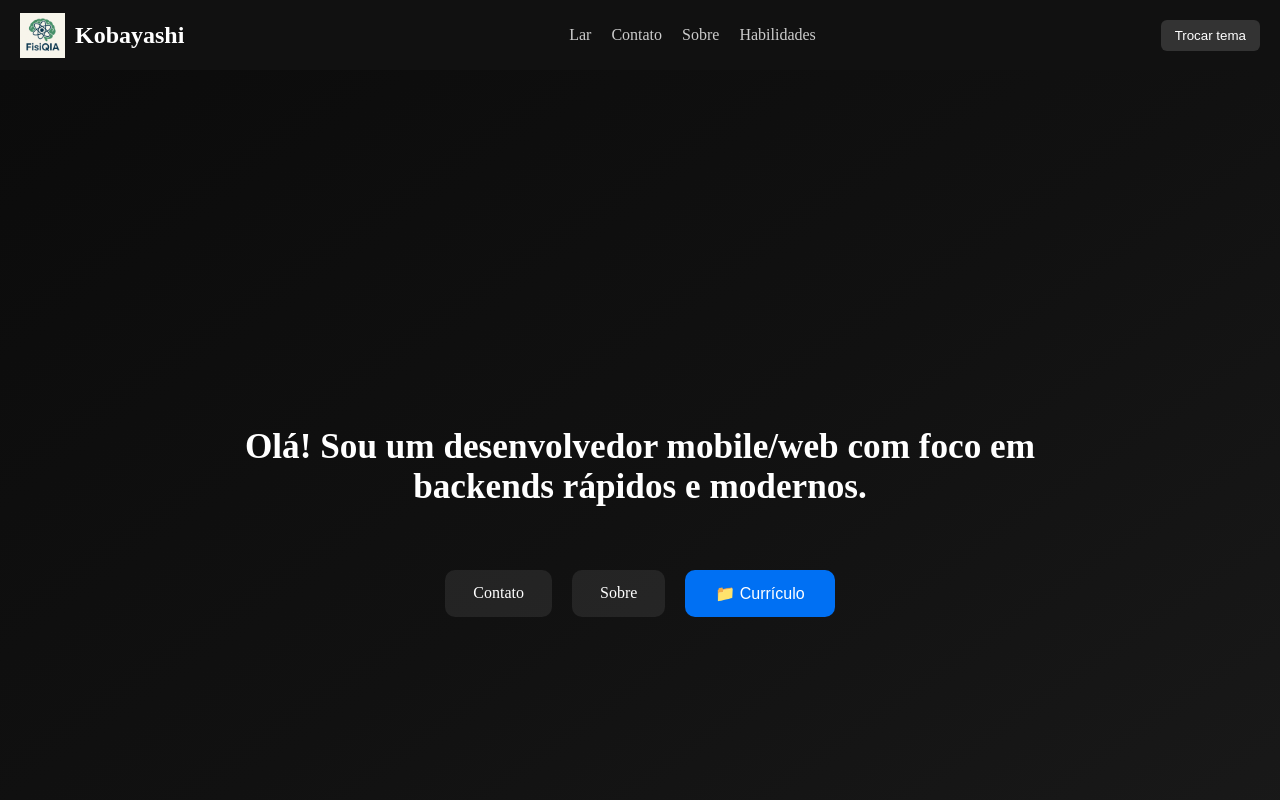
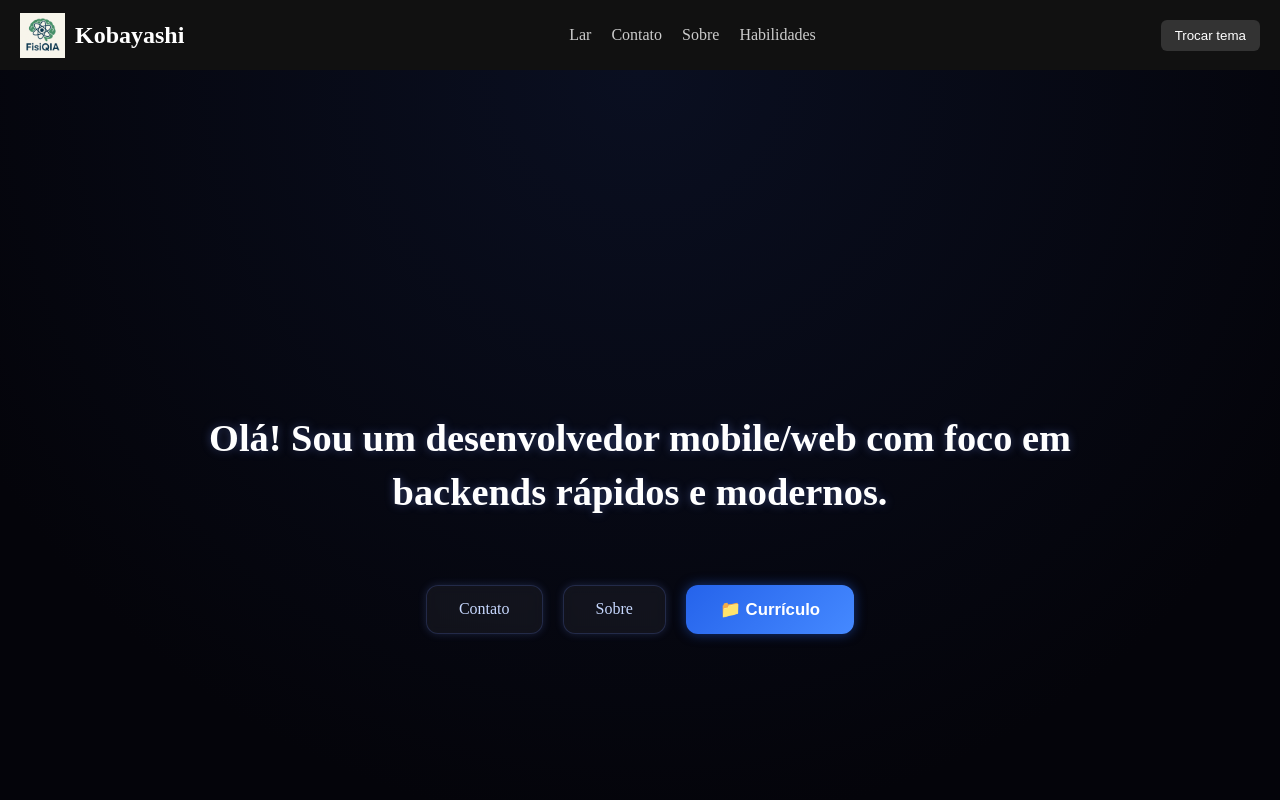
Before and after one commit to Kobayashi24730/Portifolio, a React (Vite) app in the folder frontend/: page /Lar in a window 1280 px wide. Shown: the top 800 px of the page. Built offline with nearby package versions, Linux system fonts and the light colour scheme.

Commit message:
Update Home.jsx

```diff
--- a/frontend/src/components/Home.jsx
+++ b/frontend/src/components/Home.jsx
@@ -114,95 +114,139 @@ export default function Home() {
 const styles = {
   div: (tema) => ({
     minHeight: "100vh",
-    background: tema === "escuro"
-      ? "linear-gradient(145deg, #0b0b0b, #111, #1a1a1a)"
-      : "linear-gradient(145deg, #f3f3f3, #e6e6e6)",
     padding: "40px",
-    color: tema === "escuro" ? "#ffffff" : "#000",
+    color: tema === "escuro" ? "#fff" : "#000",
     display: "flex",
     flexDirection: "column",
     justifyContent: "center",
     alignItems: "center",
     gap: "40px",
+
+    background:
+      tema === "escuro"
+        ? "radial-gradient(circle at top, #0a0f21 0%, #04040a 70%)"
+        : "linear-gradient(135deg, #e7e7e7, #ffffff)",
+
+    transition: "0.3s ease",
   }),
 
-  titulo: { maxWidth: "900px", textAlign: "center", fontSize: "2.2rem" },
+  titulo: {
+    maxWidth: "900px",
+    textAlign: "center",
+    fontSize: "2.4rem",
+    lineHeight: "1.4",
+    textShadow: "0 0 10px rgba(120,150,255,0.35)",
+    animation: "fadeIn 0.9s ease",
+  },
 
-  options: { display: "flex", gap: "20px", flexWrap: "wrap", justifyContent: "center" },
+  options: {
+    display: "flex",
+    gap: "20px",
+    flexWrap: "wrap",
+    justifyContent: "center",
+  },
 
   botao: {
-    padding: "14px 28px",
-    borderRadius: "10px",
+    padding: "14px 32px",
+    borderRadius: "12px",
     textDecoration: "none",
-    background: "rgba(255,255,255,0.08)",
-    color: "#fff",
-    transition: "0.3s ease",
+    background: "rgba(255,255,255,0.05)",
+    backdropFilter: "blur(6px)",
+    color: "#c7d8ff",
+    border: "1px solid rgba(110,140,255,0.2)",
+    transition: "0.25s ease",
+    boxShadow: "0 0 8px rgba(120,150,255,0.2)",
   },
 
-  hovered: { transform: "translateY(-4px)", background: "rgba(255,255,255,0.25)" },
+  hovered: {
+    transform: "translateY(-4px)",
+    background: "rgba(255,255,255,0.18)",
+    boxShadow: "0 0 25px rgba(90,120,255,0.35)",
+  },
 
   btnCurriculo: {
-    padding: "14px 30px",
-    borderRadius: "10px",
-    background: "#0070f3",
+    padding: "14px 34px",
+    borderRadius: "12px",
+    background: "linear-gradient(135deg, #2563eb, #4589ff)",
     color: "#fff",
     border: "none",
-    fontSize: "1rem",
-    transition: "0.3s",
+    fontSize: "1.05rem",
+    fontWeight: "600",
+    transition: "0.25s ease",
+    boxShadow: "0 0 12px rgba(37, 99, 235, 0.5)",
   },
 
-  hoveredCurriculo: { transform: "scale(1.05)", background: "#3294ff" },
+  hoveredCurriculo: {
+    transform: "scale(1.07)",
+    boxShadow: "0 0 28px rgba(37, 99, 235, 0.8)",
+  },
 
   curriculoBox: {
     width: "90%",
-    maxWidth: "900px",
-    background: "rgba(255,255,255,0.1)",
-    borderRadius: "10px",
-    border: "1px solid rgba(255,255,255,0.15)",
+    maxWidth: "950px",
+    borderRadius: "14px",
+    background: "rgba(255,255,255,0.06)",
+    backdropFilter: "blur(12px)",
+    border: "1px solid rgba(120,150,255,0.25)",
+
+    boxShadow: "0 0 25px rgba(120,150,255,0.25)",
     overflow: "hidden",
     animation: "fadeZoom 0.7s ease-out forwards",
   },
 
   githubBar: (tema) => ({
-    background: tema === "escuro" ? "#1f1f1f" : "#e6e6e6",
-    borderBottom: tema === "escuro" ? "1px solid #444" : "1px solid #cfcfcf",
-    padding: "10px",
+    background: tema === "escuro" ? "rgba(15,15,20,0.7)" : "#e5e5e5",
+    padding: "12px 14px",
     display: "flex",
     alignItems: "center",
-    gap: "10px",
+    gap: "12px",
+    borderBottom:
+      tema === "escuro"
+        ? "1px solid rgba(120,150,255,0.2)"
+        : "1px solid #ccc",
+    backdropFilter: "blur(10px)",
   }),
 
+
   aba: (tema) => ({
-    padding: "8px 14px",
-    borderRadius: "6px",
+    padding: "8px 16px",
+    borderRadius: "8px",
     fontSize: "0.95rem",
-    color: tema === "escuro" ? "#aaa" : "#444",
     background: "transparent",
-    border: "none",
+    color: tema === "escuro" ? "#aab4ff" : "#333",
+    border: "1px solid transparent",
     cursor: "pointer",
     transition: "0.2s ease",
   }),
 
   abaAtiva: (tema) => ({
-    background: tema === "escuro" ? "#2d2d2d" : "#dcdcdc",
+    background: tema === "escuro" ? "rgba(120,150,255,0.16)" : "#d4d4d4",
     color: tema === "escuro" ? "#fff" : "#000",
-    border: tema === "escuro" ? "1px solid #4a4a4a" : "1px solid #b4b4b4",
+    border:
+      tema === "escuro"
+        ? "1px solid rgba(150,180,255,0.35)"
+        : "1px solid #999",
+    boxShadow:
+      tema === "escuro"
+        ? "0 0 12px rgba(120,150,255,0.4)"
+        : "0 0 10px rgba(180,180,180,0.4)",
   }),
+
 
   btnDownload: {
     marginLeft: "auto",
-    padding: "8px 16px",
-    borderRadius: "6px",
-    background: "#fff",
-    color: "#000",
-    fontWeight: "600",
+    padding: "8px 18px",
+    background: "linear-gradient(135deg, #fff, #ddd)",
+    borderRadius: "8px",
+    fontWeight: "700",
+    cursor: "pointer",
+    transition: "0.2s ease",
     border: "none",
-    cursor: "pointer",
   },
 
   curriculoIMG: {
     width: "100%",
+    display: "block",
     animation: "fadeZoom 0.8s ease-out forwards",
-    display: "block",
-  }
+  },
 };
```
